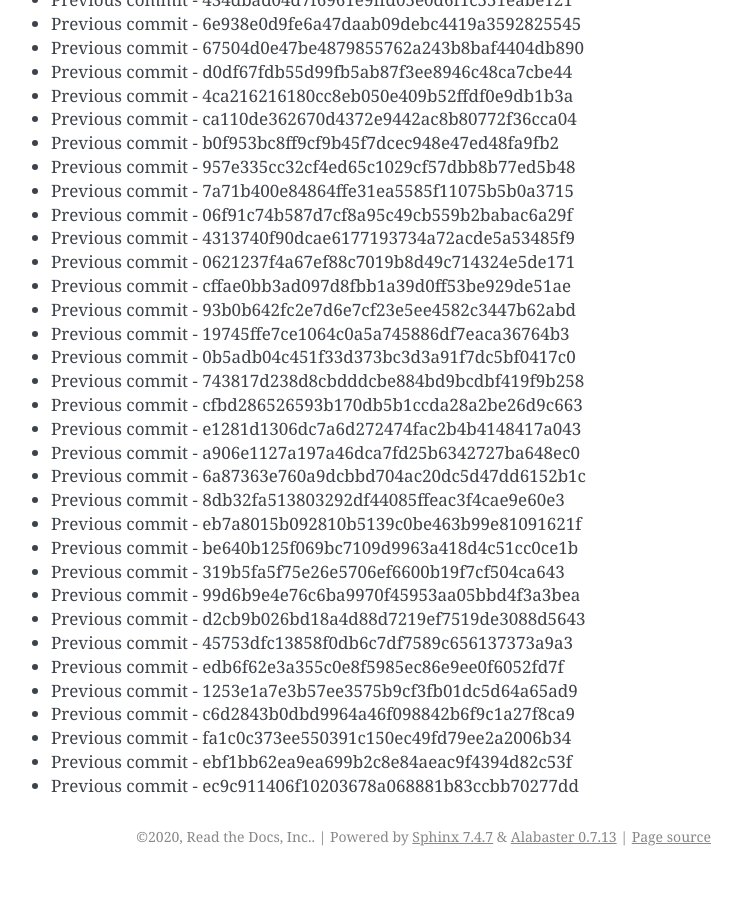
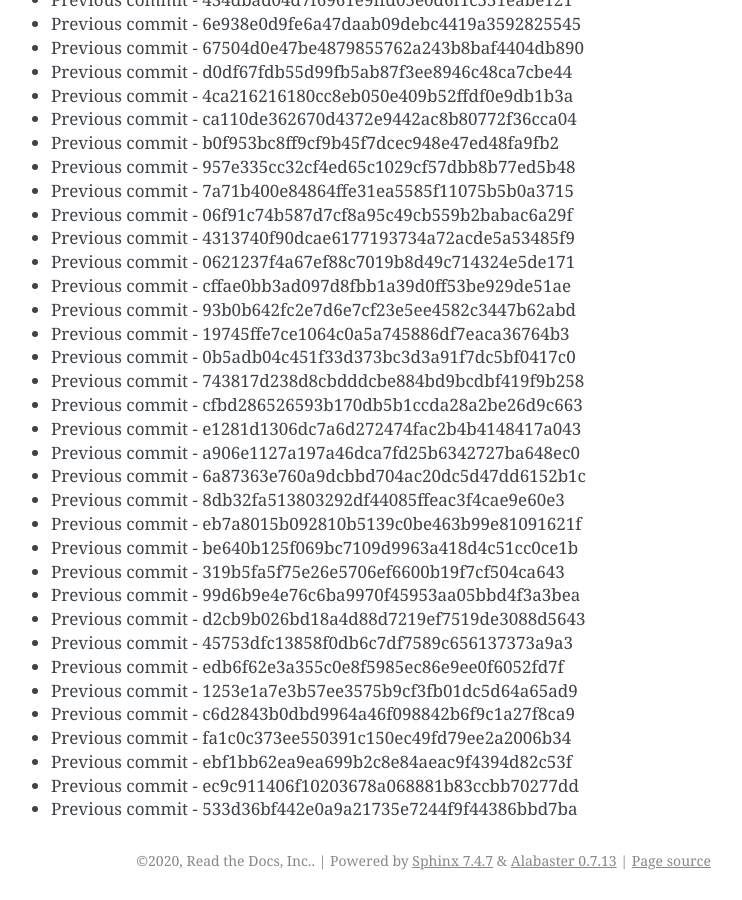
Before and after one commit to readthedocs/rtd-git-stresstest, a Sphinx documentation site: the page built from docs/updates.rst, in a window 1280 px wide and 900 px high, scrolled down 79399 px. Shown: the whole window, without its empty margins (399-1141 px from the left). Built offline with Sphinx 7.4.7, drawn with Linux system fonts in a browser that asks for light colours; before the commit the page ends 80275 px from its top, so only the background shows below that.

Commit message:
Generating commit from previous: 533d36bf442e0a9a21735e7244f9f44386bbd7ba

```diff
--- a/docs/updates.rst
+++ b/docs/updates.rst
@@ -3368,3 +3368,4 @@ It can be tested for any performance characteristics.
 * Previous commit - fa1c0c373ee550391c150ec49fd79ee2a2006b34
 * Previous commit - ebf1bb62ea9ea699b2c8e84aeac9f4394d82c53f
 * Previous commit - ec9c911406f10203678a068881b83ccbb70277dd
+* Previous commit - 533d36bf442e0a9a21735e7244f9f44386bbd7ba
```
